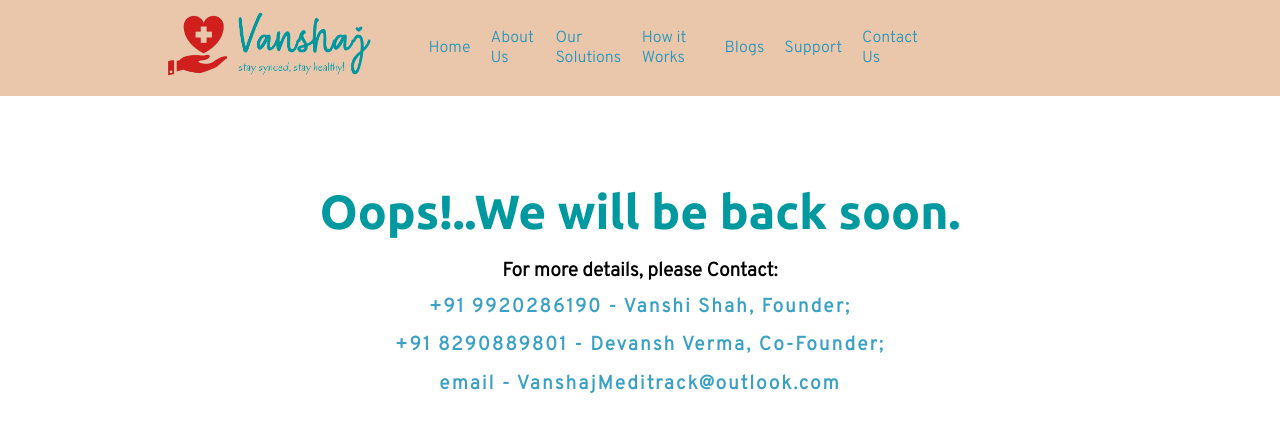
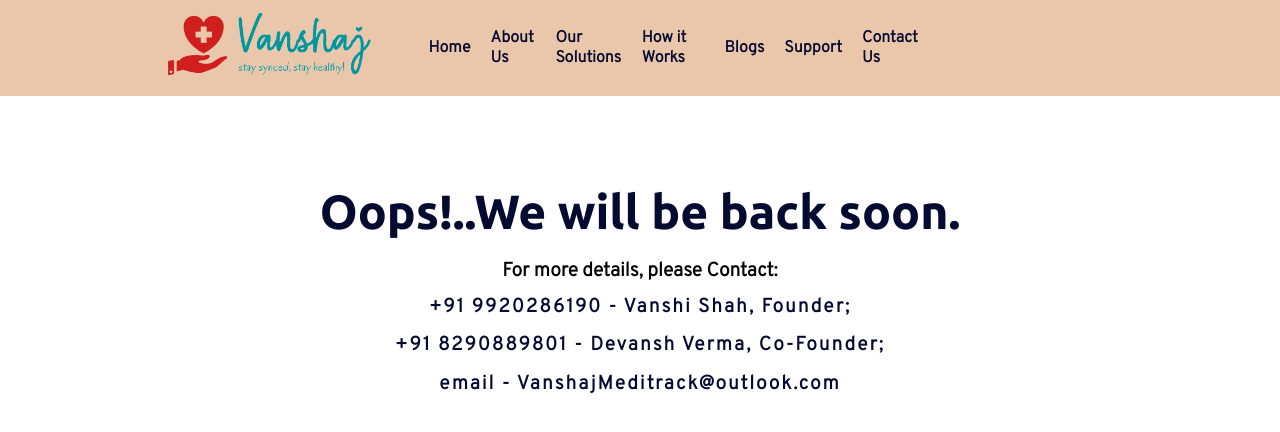
Before and after one commit to Aayushbombom/Vanshaj_website, a plain HTML site: page oops.html in a window 1280 px wide. Drawn offline with Linux system fonts and the light colour scheme.

Commit message:
third commit

```diff
--- a/css/footer.css
+++ b/css/footer.css
@@ -1,7 +1,7 @@
 @import url('https://fonts.googleapis.com/css2?family=Overpass:wght@300&display=swap');
 @import url('https://fonts.googleapis.com/css2?family=Ubuntu:wght@700&display=swap');
 .footer{
-    background-color:hsl(240, 10%, 16%);
+    background-color:hsl(237, 23%, 32%);
     margin-bottom: 0;
     width: 100%;
     margin-top: 4rem;
@@ -10,6 +10,7 @@
     border-radius: 0 75px 0 0;
 }
 .footer h1{
+    color: white;
     padding: 6% 30% ;
 }
 .footer > ul{
--- a/css/style.css
+++ b/css/style.css
@@ -45,10 +45,14 @@ nav{
     justify-content:flex-start;
 }
 .nav-item{
-    color:rgb(37, 150, 190);                     /*  rgb(37, 150, 190) */
+    color: #050A30;                     /*  rgb(37, 150, 190) */
     list-style: none;
     margin: 10px;
     font-family: 'Overpass';
+    font-size: 16px;
+}
+.nav-list > .nav-item{
+    font-weight: bold;
 }
 .nav-item:hover{
     text-decoration: underline;
@@ -67,9 +71,9 @@ nav{
 .nav-item-list > li{
     margin-bottom: 5px;
     font-size: 15px;
-    /* font-weight: bold; */
+    font-weight: lighter;
 }
-.nav-item-list  li:hover{
+.nav-item-list  a:hover{
     font-weight: bold;
 }
 
@@ -116,8 +120,8 @@ nav{
 h1{
     font-family: 'Ubuntu';
     font-size: 50px;
-    font-weight: 800;
-    color: rgba(0,153,159,255);           /*rgba(0,153,159,255)*/
+    font-weight: 900;
+    color: #050A30;           /*rgba(0,153,159,255)*/
 }
 .intro p{
     margin-top: 10px;
@@ -128,13 +132,13 @@ h1{
 
 p{
     font-family: 'Overpass';
-    font-size: 14px;
+    font-size: 16px;
 
-    opacity: 0.9;
-    font-weight: 800;
+    opacity: 1;
+    font-weight: 900;
     line-height: 2em;
     letter-spacing: 0.1em;
-    color: rgb(37, 150, 190);   /*rgb(37, 150, 190);*/
+    color: #050A30;   /*rgb(37, 150, 190);*/
     text-align: justify;
 }
 .phones img{
```
Also changed, not shown: contact.html (+1 -1 lines), index.html (+1 -1 lines).
